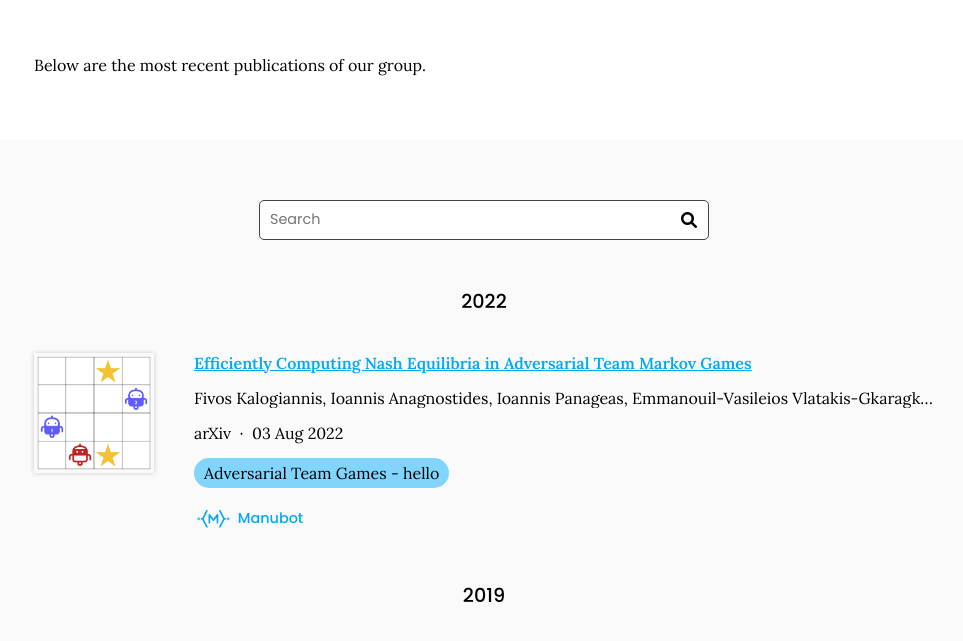
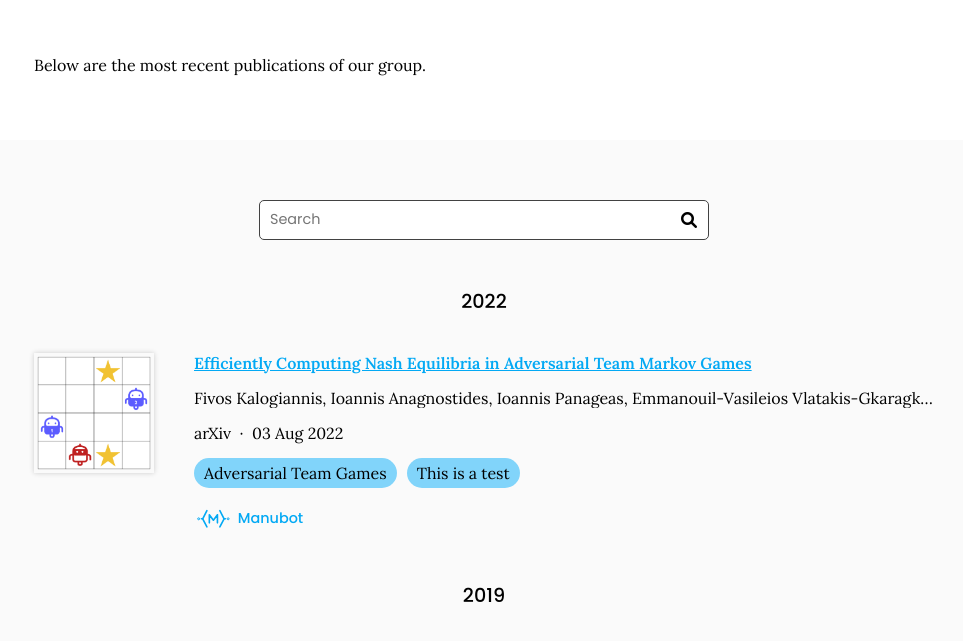
Before and after one commit to goallabuci/goallabuci.github.io, a Jekyll site: the page built from research/index.md, in a window 1280 px wide, cut to the strip 206-849 px from the top of the page. Shown: the whole strip, without its empty margins (156-1119 px from the left). Built offline with Jekyll 4.4.1, drawn with Linux system fonts in a browser that asks for light colours.

Commit message:
Generate citations

```diff
--- a/_data/citations.yaml
+++ b/_data/citations.yaml
@@ -18,8 +18,9 @@
   - type: manubot
     link: https://greenelab.github.io/knowledge-graph-review/
   tags:
-  - Adversarial Team Games - hello
-  _cache: 334da934efddbbd29dab2d3de6c49bd5755e6dfa3e651283f25914bfac2ed5de
+  - Adversarial Team Games
+  - This is a test
+  _cache: d7e9b6c7f605023ae6bce84c0b67bb2b62af40bdd328b7e8a4f4107153246fb9
 - id: doi:10.1371/journal.pcbi.1007128
   title: Open collaborative writing with Manubot
   authors:
```
